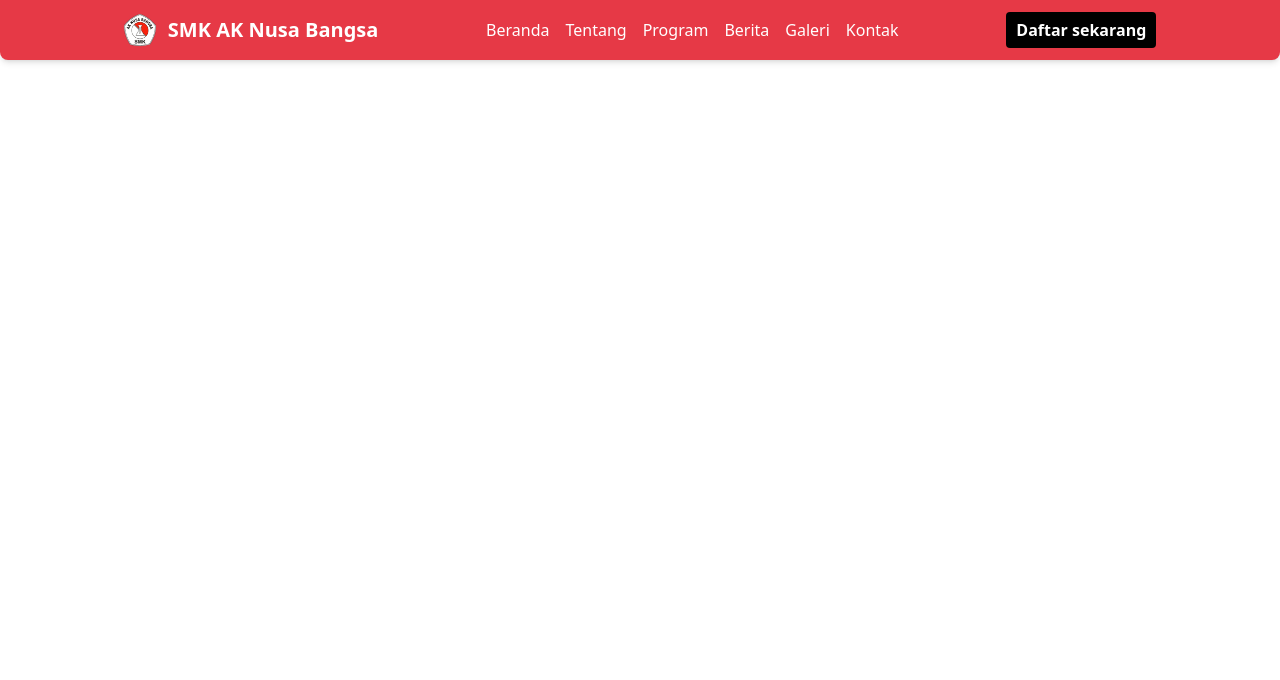
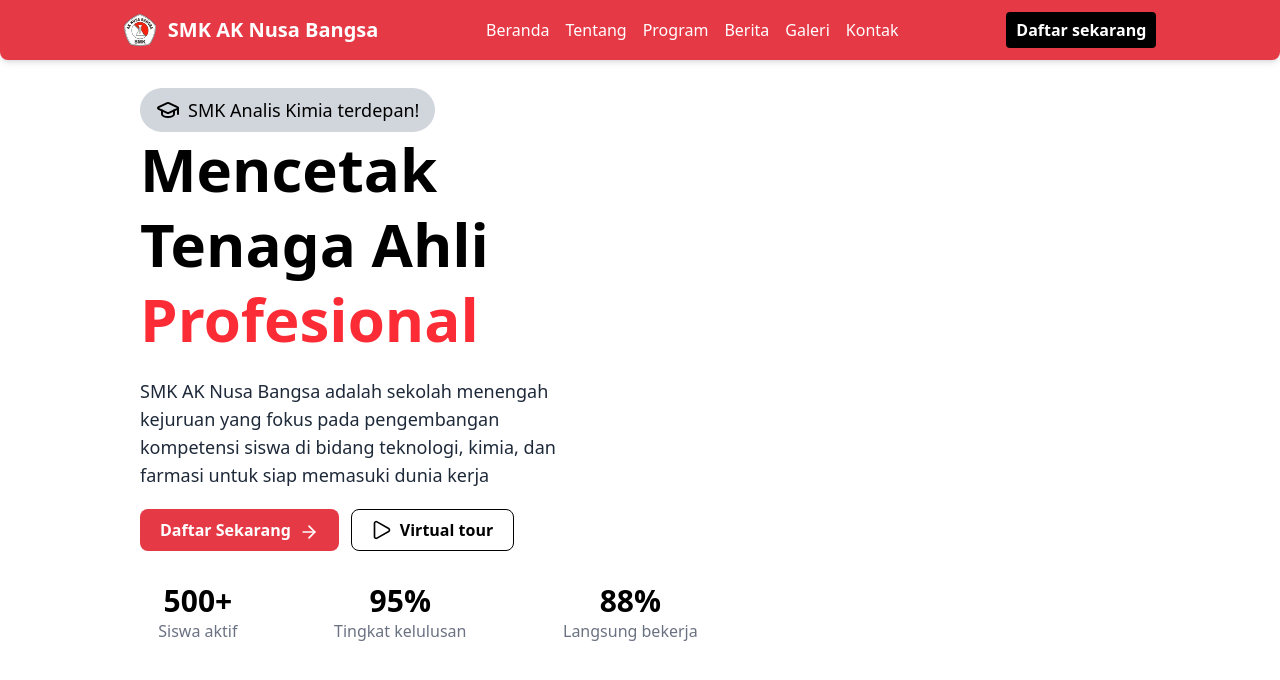
Before and after one commit to faturahaman/School-web-FE, a React (Vite) app: page / in a window 1280 px wide. Shown: the top 680 px of the page. Built offline with nearby package versions, Linux system fonts and the light colour scheme.

Commit message:
Halaman beranda

```diff
--- a/src/App.jsx
+++ b/src/App.jsx
@@ -1,10 +1,12 @@
 import { useState } from "react";
 import Nav from "./components/Nav.jsx";
+import Hero from "./layout/Hero.jsx";
 
 function App() {
   return (
     <>
       <Nav />
+      <Hero />
     </>
   );
 }
--- a/src/components/Nav.jsx
+++ b/src/components/Nav.jsx
@@ -23,10 +23,7 @@ function Nav() {
             { href: "/kontak", label: "Kontak" },
           ].map((item) => (
             <li key={item.href}>
-              <a
-                href={item.href}
-                className="group relative w-max inline-block"
-              >
+              <a href={item.href} className="group relative w-max inline-block">
                 <span>{item.label}</span>
                 <span className="absolute -bottom-1 left-0 w-0 h-0.5 bg-white transition-all duration-300 group-hover:w-full"></span>
               </a>
@@ -35,7 +32,7 @@ function Nav() {
         </ul>
       </div>
 
-      <div className="relative inline-flex items-center justify-start overflow-hidden font-medium transition-all bg-black rounded group py-1.5 px-2.5 text-sm md:text-base">
+      <div className="hidden relative md:inline-flex items-center justify-start overflow-hidden font-medium transition-all bg-black rounded group py-1.5 px-2.5 text-sm md:text-base">
         <span className="w-56 h-48 rounded bg-white absolute bottom-0 left-0 translate-x-full translate-y-full mb-9 ml-9 transition-all duration-500 ease-out group-hover:ml-0 group-hover:mb-32 group-hover:translate-x-0"></span>
         <a
           href="/daftar"
@@ -45,15 +42,12 @@ function Nav() {
         </a>
       </div>
 
-      <button
-        className="md:hidden ml-4"
-        onClick={() => setIsOpen(!isOpen)}
-      >
+      <button className="md:hidden ml-4" onClick={() => setIsOpen(!isOpen)}>
         {isOpen ? <X /> : <AlignJustify />}
       </button>
 
       {isOpen && (
-        <div className="absolute top-full left-0 w-full bg-[#e63946] shadow-md md:hidden z-50">
+        <div className="absolute top-full right-0 w-50 bg-[#e63946] shadow-md md:hidden z-50 rounded-lg">
           <ul className="flex flex-col items-center py-2 space-y-2">
             {[
               { href: "/", label: "Beranda" },
@@ -62,12 +56,10 @@ function Nav() {
               { href: "/berita", label: "Berita" },
               { href: "/galeri", label: "Galeri" },
               { href: "/kontak", label: "Kontak" },
+              { href: "/Daftar", label: "Daftar sekarang"},
             ].map((item) => (
               <li key={item.href}>
-                <a
-                  href={item.href}
-                  className="block px-4 py-2 hover:underline"
-                >
+                <a href={item.href} className="block px-4 py-2 hover:underline">
                   {item.label}
                 </a>
               </li>
--- /dev/null
+++ b/src/layout/Hero.jsx
@@ -0,0 +1,69 @@
+import { GraduationCap, ArrowRight, Triangle } from "lucide-react";
+
+function Hero() {
+  return (
+    <section className="md:px-35 md:py-7 px-5 py-5">
+      <div>
+        <div className="inline-flex items-center gap-x-2 bg-gray-300 px-4 py-2 rounded-full text-sm md:text-base">
+          <GraduationCap />
+          <h3 className="text-lg">SMK Analis Kimia terdepan!</h3>
+        </div>
+
+        <div>
+          <div className="mb-5">
+            <h1 className="font-bold text-6xl leading-tight">
+              Mencetak <br /> Tenaga Ahli <br />{" "}
+              <span className="text-red-500">Profesional</span>
+            </h1>
+          </div>
+          <div>
+            <p className="max-w-md text-gray-800 text-lg">
+              SMK AK Nusa Bangsa adalah sekolah menengah kejuruan yang fokus
+              pada pengembangan kompetensi siswa di bidang teknologi, kimia, dan
+              farmasi untuk siap memasuki dunia kerja
+            </p>
+          </div>
+        </div>
+
+        <div className="flex space-x-3 mt-5">
+          <a
+            href="/daftar"
+            className="flex items-center gap-2 bg-[#e63946] text-white font-bold px-5 py-2 rounded-lg hover:bg-red-700 transition-colors duration-300"
+          >
+            Daftar Sekarang
+            <ArrowRight className="w-5 h-5 relative top-[2px]" />
+          </a>
+
+          <a
+            href="/tour"
+            className="flex items-center gap-2 bg-white font-bold px-5 py-2 rounded-lg hover:bg-gray-200 transition-colors duration-300 border border-black"
+          >
+            <Triangle className="rotate-90 w-5 h-5" />
+            Virtual tour
+          </a>
+        </div>
+
+        <div className="flex md:gap-15 justify-around mt-8 text-center max-w-xl">
+          <div className="text-center">
+            <h3 className="font-semibold text-3xl">500+</h3>
+            <p className="text-gray-500">Siswa aktif</p>
+          </div>
+
+          <div className="text-center">
+            <h3 className="font-semibold text-3xl">95%</h3>
+            <p className="text-gray-500">Tingkat kelulusan</p>
+          </div>
+
+          <div className="text-center">
+            <h3 className="font-semibold text-3xl">88%</h3>
+            <p className="text-gray-500">Langsung bekerja</p>
+          </div>
+        </div>
+      </div>
+
+      <div>{/* tempat foto */}</div>
+    </section>
+  );
+}
+
+export default Hero;
```
Also changed, not shown: src/layout/mainPage.jsx (deleted).
